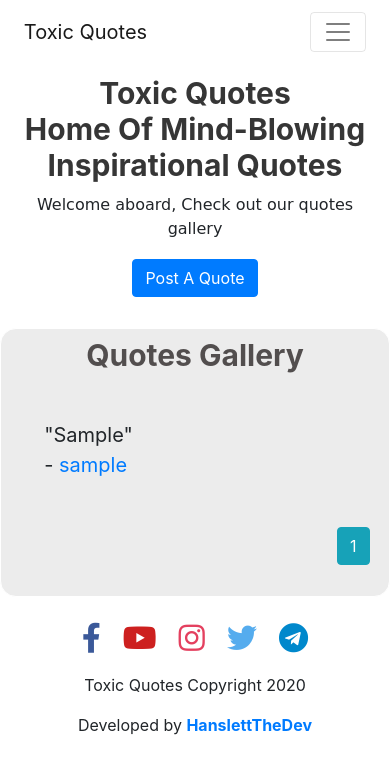
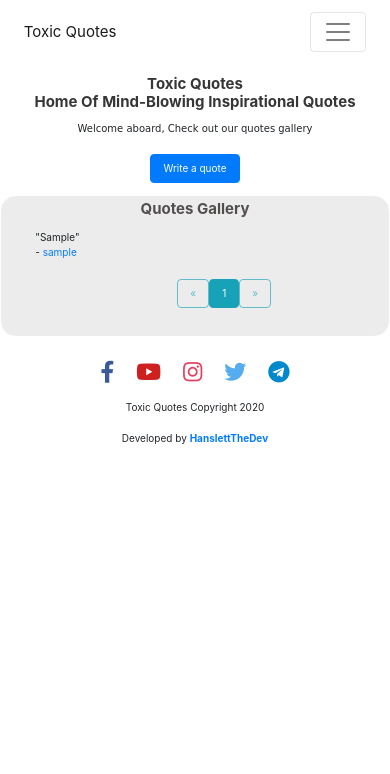
Before and after one commit to HanslettTheDev/quotes-web-app, a Flask app: page / in a window 390 px wide. Shown: the top 774 px of the page. Run offline with Flask 2, Linux system fonts and the light colour scheme; a user stored in the database is signed in; tables that the repository leaves empty hold one stand-in row (values such as "Sample post"); some libraries are stand-ins or nearby versions.

Commit message:
fied mobile responsive issues

```diff
--- a/quotes/main/routes.py
+++ b/quotes/main/routes.py
@@ -1,4 +1,4 @@
-from flask import Blueprint, render_template, request
+from flask import Blueprint, render_template, request, url_for
 from quotes.models import Quotes
 
 
@@ -8,5 +8,5 @@ main = Blueprint('main', __name__)
 @main.route("/home")
 def home():
     page = request.args.get('page', 1, type=int)#if the someone tries to use any other data type apart from an int it will throw an error
-    posts = Quotes.query.order_by(Quotes.date_posted.desc()).paginate(page=page, per_page=6)
+    posts = Quotes.query.order_by(Quotes.date_posted.desc()).paginate(page=page, per_page=15)
     return render_template('index.html', posts=posts)
--- a/quotes/static/CSS/index.css
+++ b/quotes/static/CSS/index.css
@@ -61,24 +56,22 @@ header {
 #Quotes-section {
     margin-top: 5%;
     background: #ececec;
-    /* background: url('./images/black2.jpg');
-    background-size: cover; */
-    padding: 2% 5%;
+    padding: 2% 3%;
     border: 1px solid white;
     border-radius: 1rem;
 }
 
 .Q1 {
-    padding-bottom: 15px;
     text-align: center;
     color: rgb(82, 78, 78);
 }
 
-.wrapper {
-    margin-bottom: 2%;
-    display: flex;
-    flex-flow: row wrap;
-    justify-content: space-evenly;
+.wrapper{
+    max-width: 100%;
+    padding: 1%;
+    display: grid;
+    grid-template-columns: 33.3% 33.3% 33.3%;
+    grid-gap: 10px;
 }
 
 .wrap2 {
@@ -87,31 +80,48 @@ header {
     justify-content:flex-end;
 }
 
+.page-count {
+    display:flex;
+    justify-content:flex-end;
+}
 
     /* responsive design */
 
-@media (max-width: 500px) {
-    .flex1 {
-        font-size: 14px;
-        padding: 7%;
+@media (max-width: 900px) {
+    #header h1, .navbar-brand, .nav-link, .Q1 {
+        font-size: 15px;
     }
-}
 
-@media (max-width: 768px) {
-    .flex1 {
-        font-size: 15px;
-        padding: 5%;
-        width: 500px;
+    #footer .svg-icons {
+        font-size: 22px;
     }
-}
 
-@media (max-width: 889px) {
-    .flex1 {
-        font-size: 20px;
-        width: 500px;
+    #footer p, .text {
+        font-size: 10px;
     }
-    .wrapper {
-        padding: 2%;
+
+    #Quotes-section {
+        margin-top: 0%;
+        background: #ececec;
+        padding: 1% 1%;
+        border: 1px solid white;
+        border-radius: 1rem;
+        font-size: 10px;
+    }
+
+    .wrapper{
+        max-width: 100%;
+        padding: 1%;
+        margin-left: 7%;
+        display: grid;
+        grid-template-columns: 100%;
+        grid-gap: 5px;
+    }
+    #header .btn, .wrap2 .btn {
+        font-size: 10px;
+    }
+    .wrap2 {
+        width: 70%;
     }
 }
 
@@ -163,25 +173,12 @@ header {
     padding: 3% 11%;
 }
 
-@media (max-width: 497px) {
-    .svg-icons {
-        font-size: 30px;
-    }
-}
-
-@media (max-width: 334px) {
-    .svg-icons {
-        font-size: 20px;
-    }
-}
-
 /* Register HTML */
 
 .main-container2 {
     background-color: white;
     width: 550px;
     height: 700px;
-    overflow-y: auto;
     margin: 6em auto;
     border-radius: 1.5rem;
     box-shadow: 0px 11px 10px 5px #0000003d;
@@ -389,11 +428,27 @@ form.form-box {
     margin-bottom: 27px;
 }
 
-.form-control-file {
-    width: 90%;
-    border: 1px solid gray;
-    border-radius: 1rem;
-    outline: none;
+.upload-file {
+    border-radius: 50px;
+    font-size: 12x;
+    outline:none;
+    box-shadow: 5px 5px 10px solid;
+    width: 350px;
+    background: white;
+}
+
+::-webkit-file-upload-button {
+    color: white;
+    background: #206a5d;
+    padding: 10px;
+    border: none;
+    border-radius: 50px;
+    box-shadow: 1px 0 1px 1px #6b4559;
+    outline:none;
+}
+
+::-webkit-file-upload-button:outline {
+    background:#438a5e;
 }
 
 #box .col{
--- a/quotes/templates/account.html
+++ b/quotes/templates/account.html
@@ -87,7 +87,7 @@
         </div>
         <div class="form-group">
             {{ form.pic.label() }}<br>
-            {{ form.pic(class='form-control-file') }}
+            {{ form.pic(class='upload-file') }}
             {% if form.pic.errors %}
                 {% for error in form.pic.errors %}
                 <hr>
--- a/quotes/templates/index.html
+++ b/quotes/templates/index.html
@@ -44,8 +44,8 @@
     <div class="container">
         <h1>Toxic Quotes<br>Home Of Mind-Blowing Inspirational Quotes </h1>
         <p class="text">Welcome aboard, Check out our quotes gallery</p>
-        <button type="button" class="btn btn-primary"><a href="{{ url_for('quotes_post.createpost') }}" class="q-link">Post A
-                Quote</a></button>
+        <button type="button" class="btn btn-primary"><a href="{{ url_for('quotes_post.createpost') }}" class="q-link">Write a
+                quote</a></button>
         {% else %}
         <div class="container">
             <h3>Toxic Quotes<br>Home Of Mind-Blowing Inspirational Quotes </h1>
@@ -68,11 +68,15 @@
         </div>
         {% endfor %}
     </div>
+
     <div class="wrap2">
+
+    <!-- link left pagination -->
+    <a class="btn btn-outline-info mb-4 {% if posts.page == 1 %}disabled{% endif %}" href="{{ url_for('main.home', page=posts.prev_num) }}">&laquo;</a>
     {% for page_num in posts.iter_pages(left_edge=1, right_edge=1, left_current=1, right_current=2) %}
         {% if page_num %}
             {% if posts.page == page_num %}
-                <a class="btn btn-info mb-4" href="{{ url_for('main.home', page=page_num) }}">{{ page_num }}</a>
+                <a class="btn btn-info mb-4 " href="{{ url_for('main.home', page=page_num) }}">{{ page_num }}</a>
             {% else %}
                 <a class="btn btn-outline-info mb-4" href="{{ url_for('main.home', page=page_num) }}">{{ page_num }}</a>
             {% endif %}
@@ -80,7 +84,9 @@
         ....
         {% endif %}
     {% endfor %}
-</div>
+    <!-- link right pagination -->
+    <a class="btn btn-outline-info mb-4 {% if posts.page == posts.pages  %}disabled{% endif %}" href="{{ url_for('main.home', page=posts.next_num) }}">&raquo;</a>
+    </div>
 </section>
 
 <!-- Main Body Section  -->
--- a/quotes/templates/register.html
+++ b/quotes/templates/register.html
@@ -68,10 +68,10 @@
                         {{ form.confirm_password(class="input-box2 user-name") }}
                    {% endif %}
            </div>
-           <div class="form-group" id="center">
+           <div class="form-group acc" id="center">
            		{{ form.submit(class="btn btn-success") }}
            </div>
-           <div style="margin-bottom: 50px;">
+           <div class="acc" style="margin-bottom: 50px;">
            		<small class="mute">
                        Already Have An Account? <a href="{{ url_for('users.login') }}" class="mute-child">Login</a>
                    </small>
--- a/quotes/templates/users_quotes.html
+++ b/quotes/templates/users_quotes.html
@@ -41,6 +41,8 @@
     {% endfor %}
 </div>
 <div class="wrap2">
+    <a class="btn btn-outline-info mb-4 {% if posts.page == 1 %}disabled{% endif %}" href="{{ url_for('users.users_quotes', page=posts.prev_num, username=user.username) }}">&laquo;</a>
+
 {% for page_num in posts.iter_pages(left_edge=1, right_edge=1, left_current=1, right_current=2) %}
 {% if page_num %}
     {% if posts.page == page_num %}
@@ -52,6 +54,8 @@
 ....
 {% endif %}
 {% endfor %}
+<a class="btn btn-outline-info mb-4 {% if posts.page == posts.pages  %}disabled{% endif %}" href="{{ url_for('users.users_quotes', page=posts.next_num, username=user.username) }}">&raquo;</a>
 </div>
+<p class="text-right mt-3">Showing page {{ posts.page }} of {{ posts.pages }}</p>
 </section>
 {% endblock content %}
--- a/quotes/users/routes.py
+++ b/quotes/users/routes.py
@@ -69,7 +69,7 @@ def users_quotes(username):
     user = Users.query.filter_by(username=username).first_or_404()
     posts = Quotes.query.filter_by(author=user)\
         .order_by(Quotes.date_posted.desc())\
-        .paginate(page=page, per_page=6)
+        .paginate(page=page, per_page=20)
     return render_template('users_quotes.html', posts=posts, user=user)
 
 @users.route("/reset_password", methods=['GET', 'POST'])
```
Also changed, not shown: other parts of quotes/static/CSS/index.css (+57 -20 lines), quotes/quotes.db, 1 other file.
